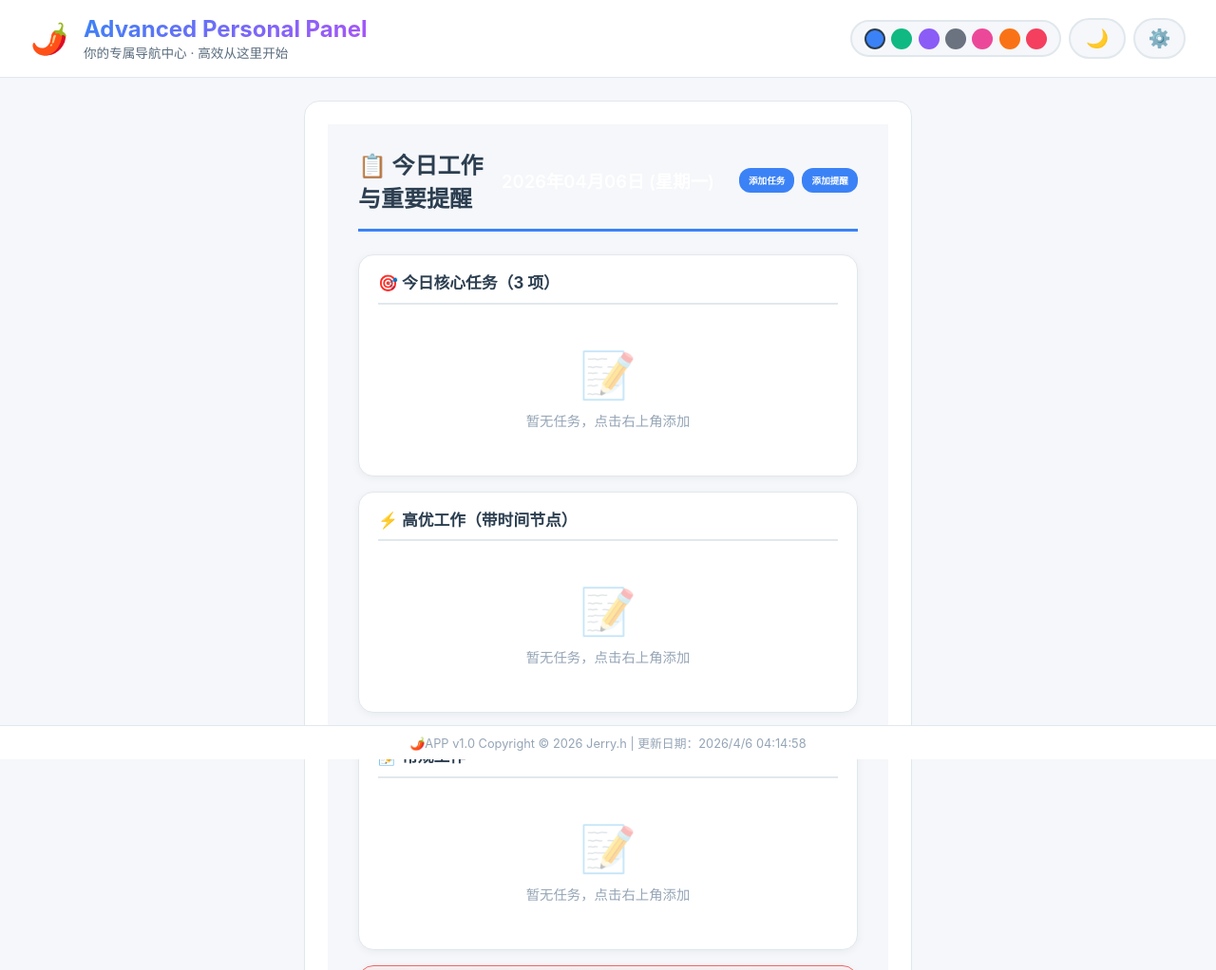
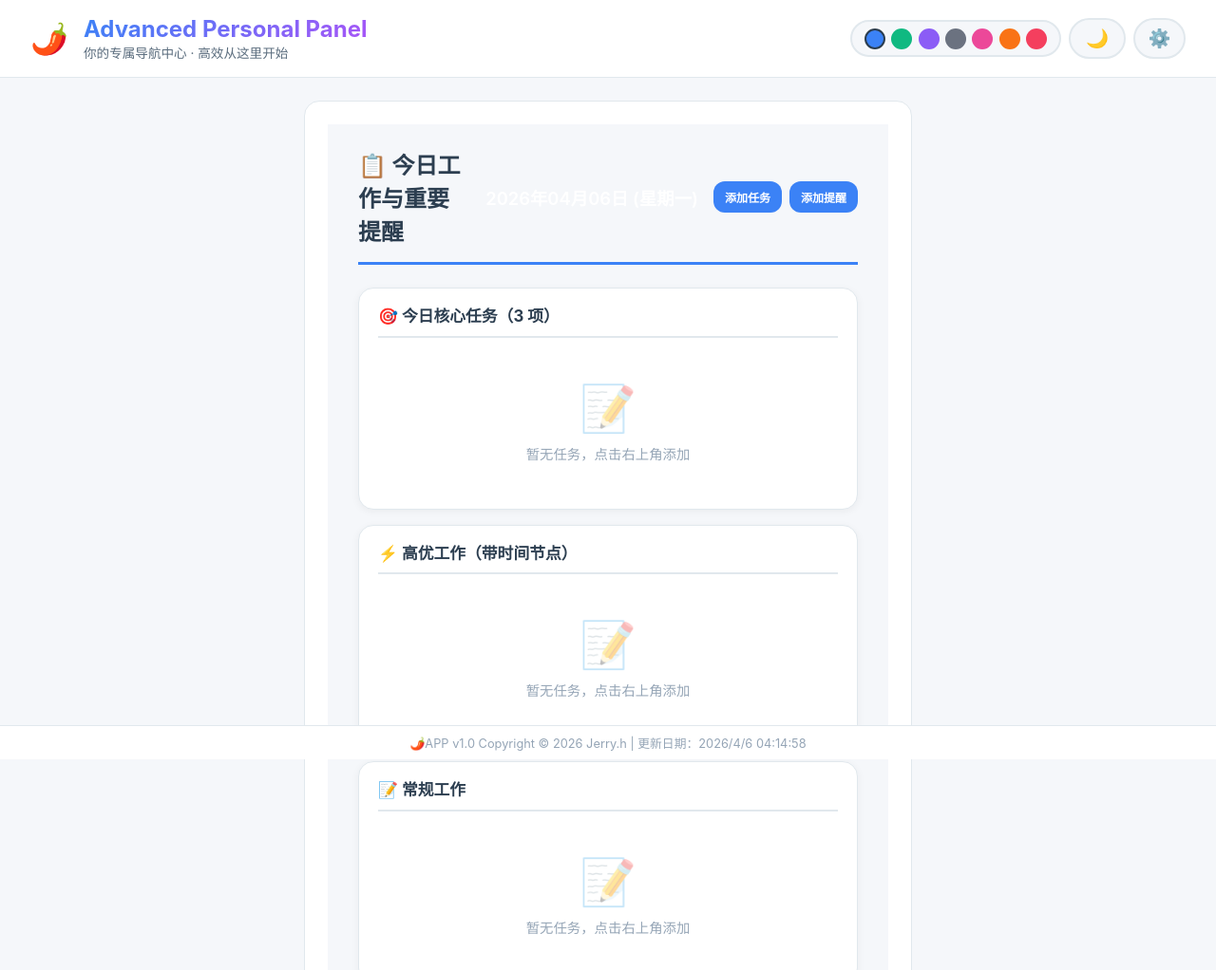
Before and after one commit to Hujerry618/Pepper, a plain HTML site: page index.html in a window 1280 px wide. Shown: the top 1022 px of the page at 95% size. Drawn offline with Linux system fonts and the light colour scheme.

Commit message:
按钮和字体适配优化 🎯
- 按钮 padding: 0.38rem 0.63rem → 0.5rem 0.75rem
- 按钮字体：0.6rem → 0.75rem
- 字体与按钮大小更协调

```diff
--- a/index.html
+++ b/index.html
@@ -516,9 +516,9 @@
             color: white;
             border: none;
             border-radius: var(--radius-md);
-            padding: 0.38rem 0.63rem;
+            padding: 0.5rem 0.75rem;
             cursor: pointer;
-            font-size: 0.6rem;
+            font-size: 0.75rem;
             font-weight: 600;
             transition: all 0.2s;
             white-space: nowrap;
```
